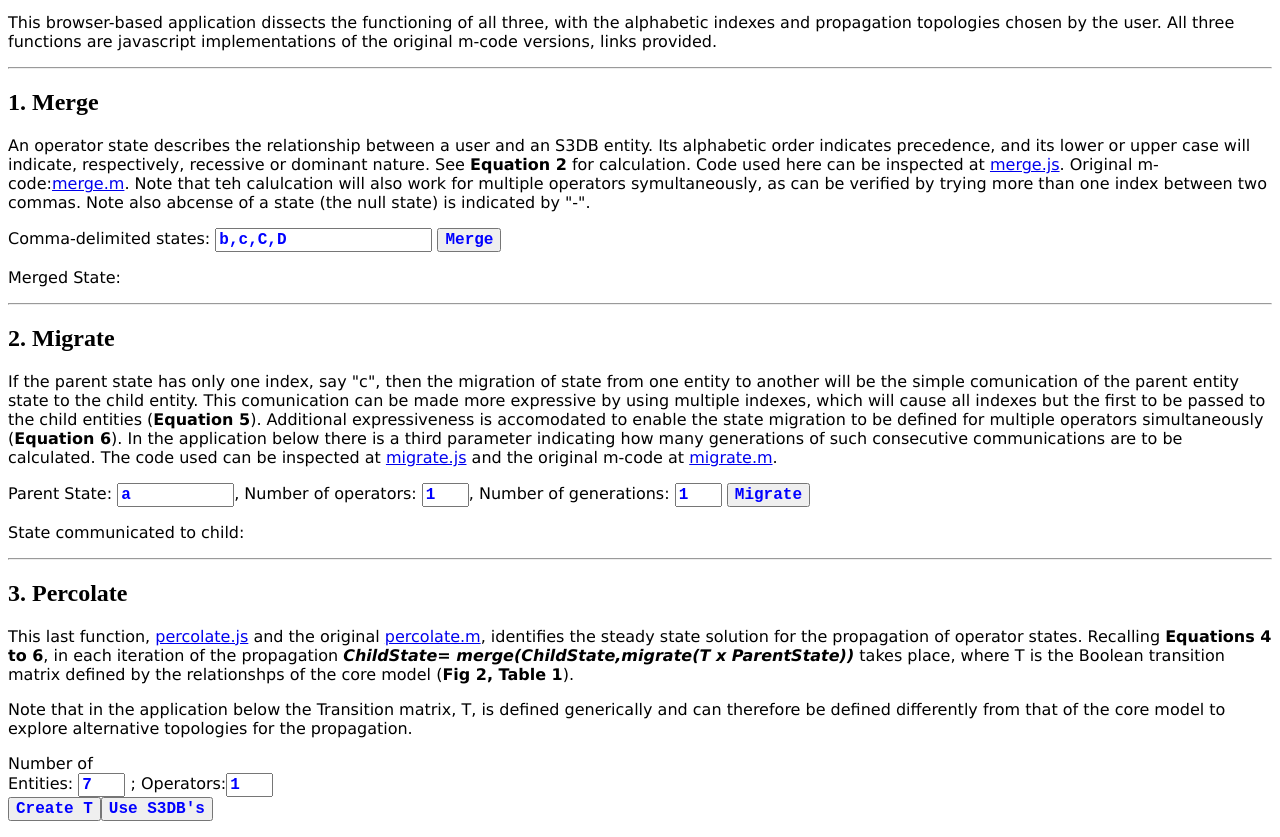
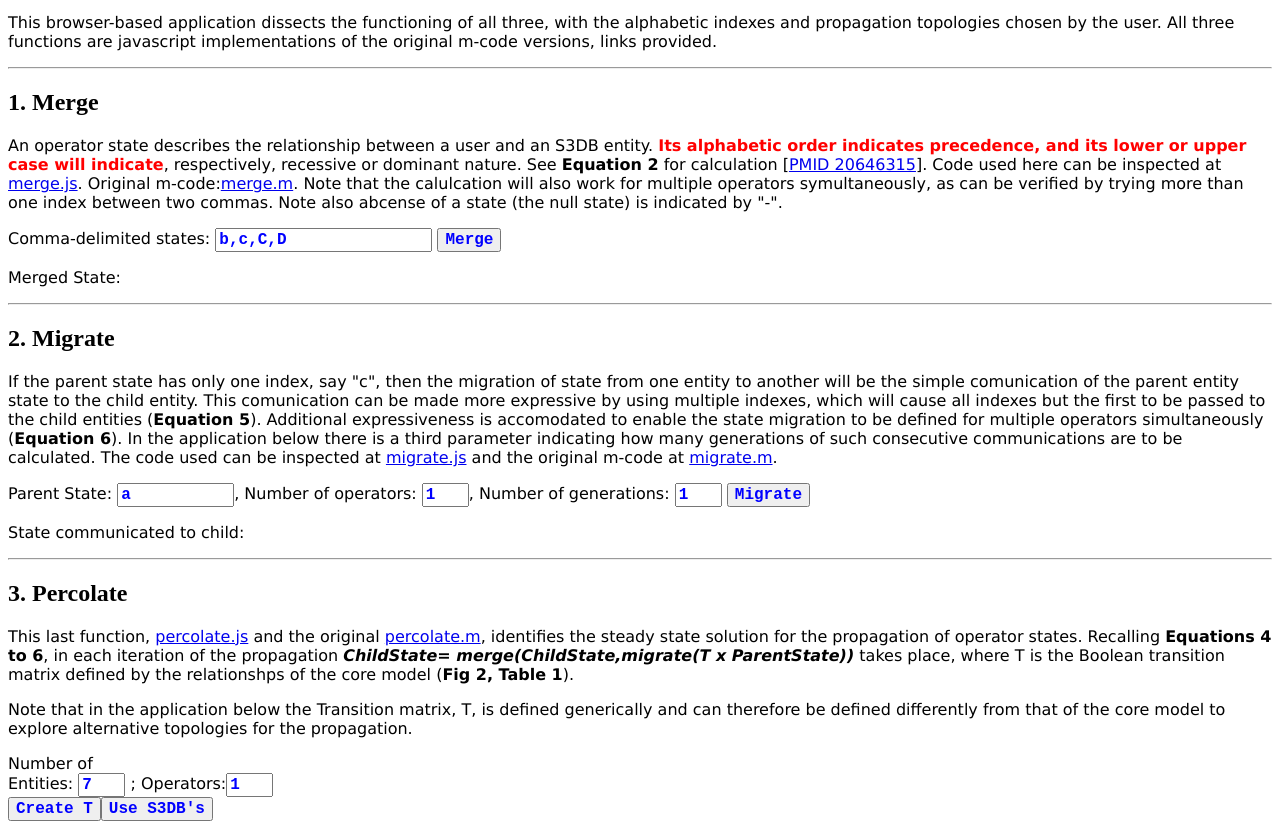
Before and after one commit to jonasalmeida/s3db-operator, a plain HTML site: page propagation.html in a window 1280 px wide. Shown: the part 88-925 px from the top of the page. Drawn offline with Linux system fonts and the light colour scheme.

Commit message:
highlighting core dominant and recessive concept

```diff
--- a/propagation.html
+++ b/propagation.html
@@ -23,7 +23,7 @@
  <p>This browser-based application dissects the functioning of all three, with the alphabetic indexes and propagation topologies chosen by the user. All three functions are javascript implementations of the original m-code versions, links provided.</p>
 <hr><a name=merge></a>
 <h2>1. Merge</h2>
-<p>An operator state describes the relationship between a user and an S3DB entity. Its alphabetic order indicates precedence, and its lower or upper case will indicate, respectively, recessive or dominant nature. See <b>Equation 2</b> for calculation. Code used here can be inspected at <a href="merge.js">merge.js</a>. Original m-code:<a href="merge.m">merge.m</a>. Note that teh calulcation will also work for multiple operators symultaneously, as can be verified by trying more than one index between two commas. Note also abcense of a state (the null state) is indicated by "-".</p>
+   <p>An operator state describes the relationship between a user and an S3DB entity. <b style="color:red">Its alphabetic order indicates precedence, and its lower or upper case will indicate</b>, respectively, recessive or dominant nature. See <b>Equation 2</b> for calculation [<a href="http://www.ncbi.nlm.nih.gov/pubmed/20646315" target=_blank>PMID 20646315</a>]. Code used here can be inspected at <a href="merge.js">merge.js</a>. Original m-code:<a href="merge.m">merge.m</a>. Note that the calulcation will also work for multiple operators symultaneously, as can be verified by trying more than one index between two commas. Note also abcense of a state (the null state) is indicated by "-".</p>
 <p>Comma-delimited states: <input id="statesToMerge" style="color:blue" type=text value="b,c,C,D"> <input type="button" value="Merge" onclick="document.getElementById('mergedState').innerHTML=merge(document.getElementById('statesToMerge').value)"></p>
 <p>Merged State: <span id=mergedState class=calc></span></p>
 <hr><a name=migrate></a>
```
